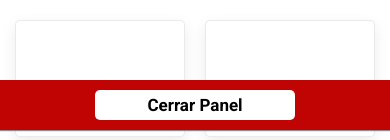
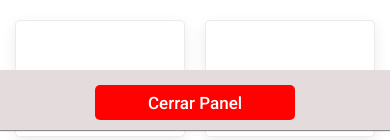
Before and after one commit to alexnaravez012/menu_tienda724, a plain HTML site: page index.html in a window 390 px wide. Shown: the part 714-854 px from the top of the page. Drawn offline with nearby package versions, Linux system fonts and the light colour scheme; files that its build step writes are made by us from their sources; files whose address does not match are found by name.

Commit message:
change colors footer

```diff
--- a/assets/css/style.css
+++ b/assets/css/style.css
@@ -237,7 +237,7 @@ p {
     padding-top: 85px;
     padding-left: 20px;
     padding-right: 5px;
-    padding-bottom: 65px;
+    padding-bottom: 75px;
 }
 
 .size-icons-mobile {
@@ -255,8 +255,8 @@ p {
     left: 0;
     bottom: 0;
     width: 100%;
-    height: 50px;
-    background-color: #c00303;
+    height: 60px;
+    background-color: #e4dcdc;
     text-align: center;
     box-shadow: 0px 1px 1px rgba(102, 102, 102, 0.75);
 }
@@ -264,11 +264,11 @@ p {
 .button-close-panel-mobile {
     border: none;
     font-size: 17px;
-    font-weight: 600;
+    font-weight: 500;
     border-radius: 5px;
-    height: 30px;
-    background-color: #ffffff;
-    color: rgb(0, 0, 0);
+    height: 35px;
+    background-color: #FE0202;
+    color: rgb(255, 255, 255);
     width: 200px;
-    margin-top: 10px;
+    margin-top: 15px;
 }
```
